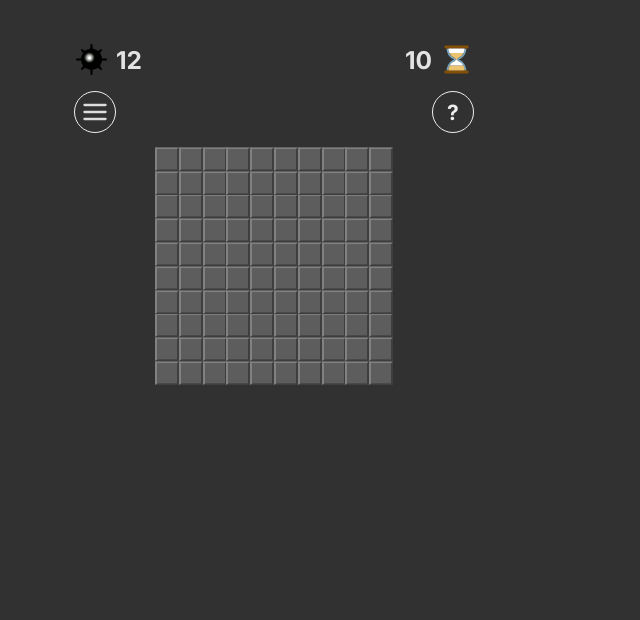
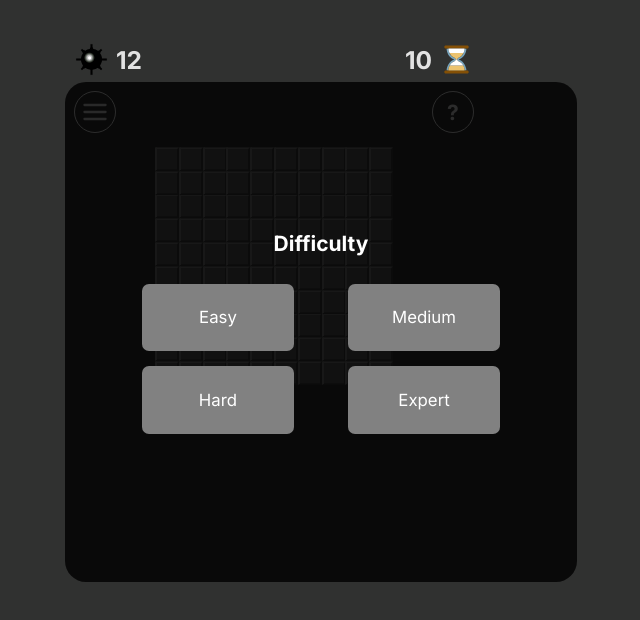
Before and after one commit to Sigerolem/mine-sweeper, a React (Vite) app: page / in a window 1280 px wide. Both pictures are taken after a click on the element 461 px from the left and 112 px from the top of the page. Shown: the top 620 px of the page, without its empty margins (366-1006 px from the left). Built offline with nearby package versions, Linux system fonts and the light colour scheme.

Commit message:
optimization on design

```diff
--- a/src/Home/Home.module.scss
+++ b/src/Home/Home.module.scss
@@ -52,22 +52,3 @@
     font-size: 1.75rem;
   }
 }
-
-.selectGrid {
-  pointer-events: all;
-  height: 60%;
-  width: 80%;
-  max-height: 600px;
-  display: grid;
-  gap: 10% 15%;
-  grid-template-columns: 1fr 1fr;
-
-  button {
-    background-color: var(--tile-light);
-    color: var(--heading);
-    border-radius: .5rem;
-    border: none;
-
-    font-size: 1.2rem;
-  }
-}
--- a/src/Home/index.tsx
+++ b/src/Home/index.tsx
@@ -161,7 +161,7 @@ export function Home() {
         <div className={styles.headerLine} >
           <RoundButtonModal icon={'menu'} >
             <h3>Difficulty</h3>
-            <div className={styles.selectGrid} >
+            <div>
               <button onClick={() => { changeDificulty('easy') }} >Easy</button>
               <button onClick={() => { changeDificulty('intermediate') }} >Medium</button>
               <button onClick={() => { changeDificulty('hard') }} >Hard</button>
--- a/src/RoundButtonModal/RoundButtonModal.module.scss
+++ b/src/RoundButtonModal/RoundButtonModal.module.scss
@@ -35,8 +35,10 @@
   top: -10px;
   min-width: 200px;
   width: 40vw;
+  max-width: 600px;
   min-height: 500px;
   height: 60vh;
+  max-height: 1200px;
   background-color: #000000D0;
 
   display: flex;
@@ -49,28 +51,44 @@
   z-index: 100;
 
   h3 {
-    font-size: 2rem;
+    font-size: 1.5rem;
     margin-bottom: 2rem;
   }
 
   img {
     margin: 1rem 0;
-    min-height: 50px;
-    height: 10%;
-    max-height: 100px;
-    min-width: 50px;
-    width: 20%;
-    max-width: 100px;
+    height: 4rem;
+    width: 4rem;
   }
 
   p {
     color: var(--body);
     width: 80%;
     margin-bottom: 1rem;
+    font-size: .8rem;
 
     strong {
       font-style: italic;
     }
   }
 
+  div {
+    pointer-events: all;
+    height: 30%;
+    width: 70%;
+    max-height: 600px;
+    display: grid;
+    gap: 10% 15%;
+    grid-template-columns: 1fr 1fr;
+
+    button {
+      background-color: var(--tile-light);
+      color: var(--heading);
+      border-radius: .5rem;
+      border: none;
+
+      font-size: 1.2rem;
+    }
+  }
+
 }
--- a/src/RoundButtonModal/index.tsx
+++ b/src/RoundButtonModal/index.tsx
@@ -12,7 +12,8 @@ export function RoundButtonModal({ children, icon }: RoundButtonModalProps) {
     <div
       className={styles.roundButton}
       onClick={() => { setShowModal(prev => !prev) }}
-      onMouseLeave={() => { setShowModal(false) }}
+      // onMouseLeave={() => { setShowModal(false) }}
+      title={icon === 'menu' ? 'Settings' : 'How to play'}
     >
       {
         icon === 'help'
```
